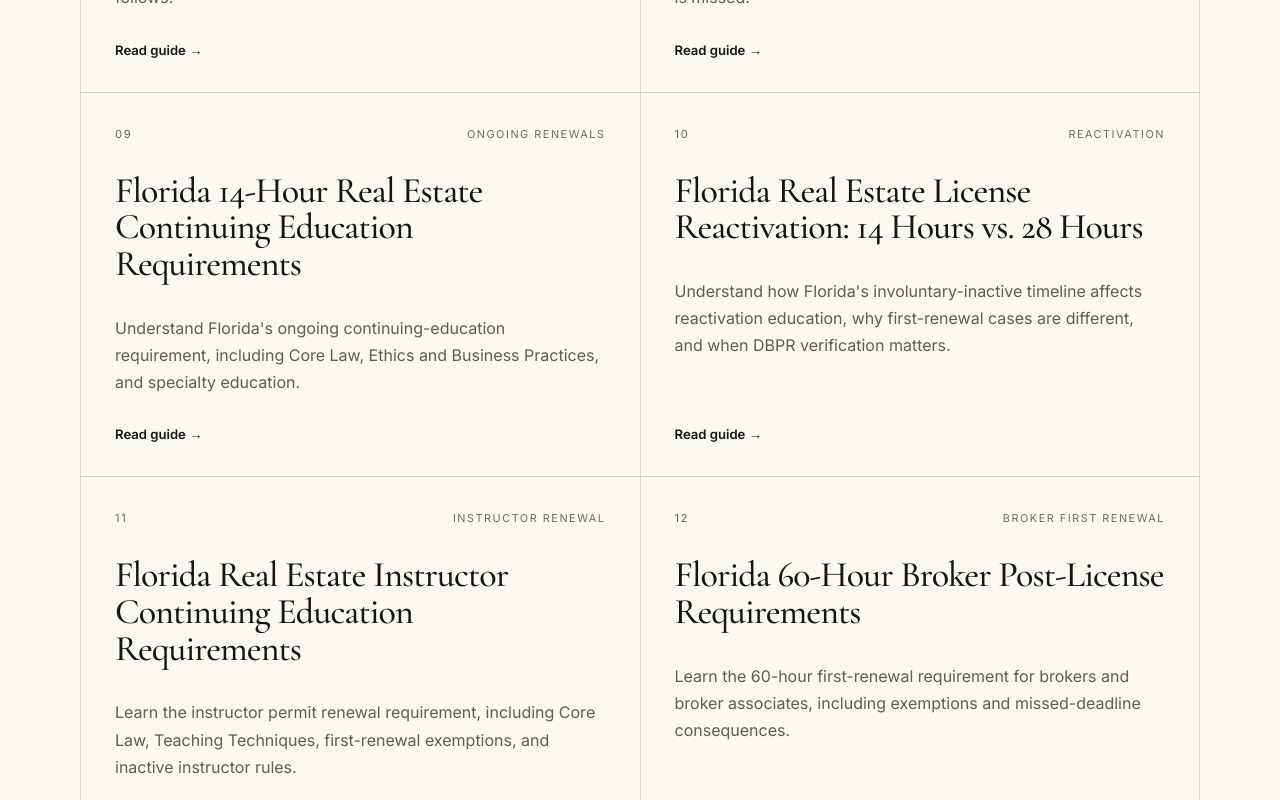
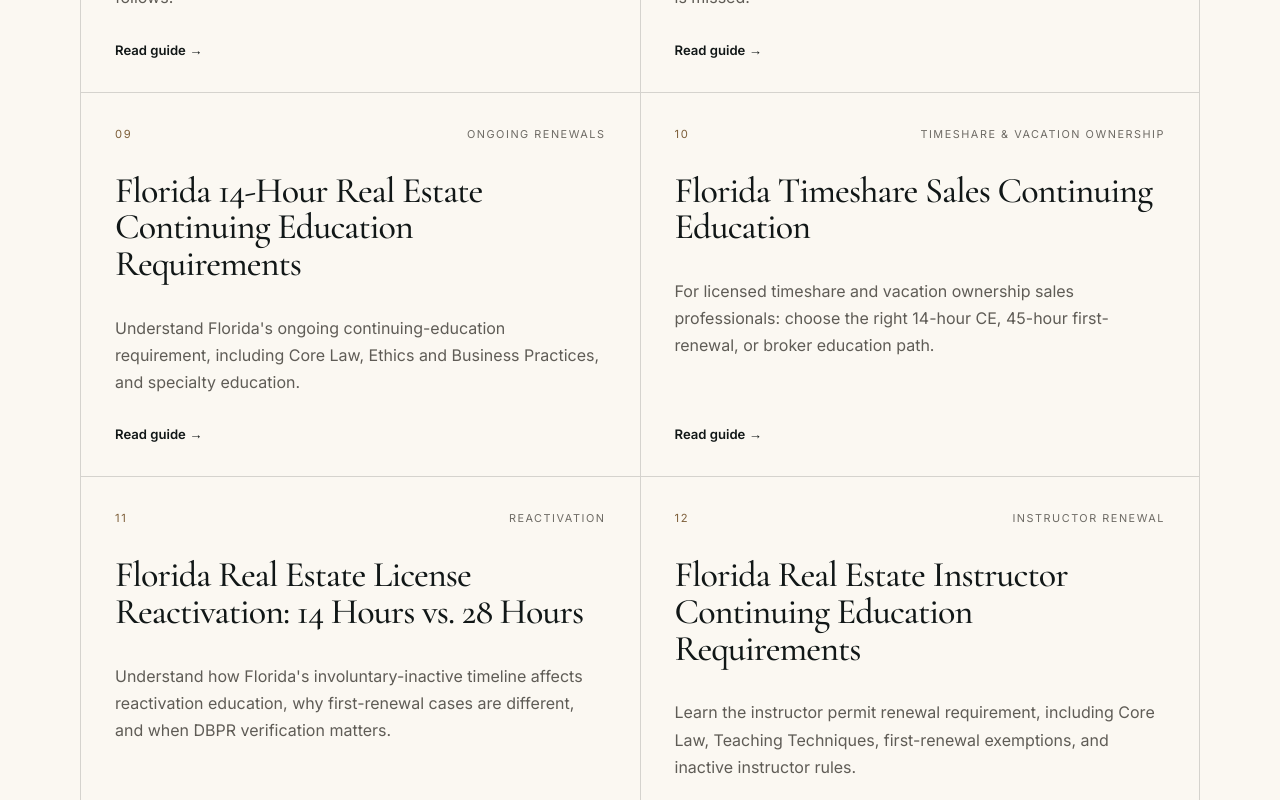
Before and after one commit to BrianLook/Greyson-Institute-Website, a Next.js app: page /guides in a window 1280 px wide. Shown: the part 2920-3720 px from the top of the page. Built offline with nearby package versions, Linux system fonts and the light colour scheme.

Commit message:
Add vacation ownership education guide to Greyson guide directory

```diff
--- a/app/guides/page.tsx
+++ b/app/guides/page.tsx
@@ -85,6 +85,14 @@ const guides = [
   },
   {
     number: "10",
+    stage: "TIMESHARE & VACATION OWNERSHIP",
+    title: "Florida Timeshare Sales Continuing Education",
+    description:
+      "For licensed timeshare and vacation ownership sales professionals: choose the right 14-hour CE, 45-hour first-renewal, or broker education path.",
+    href: "/florida-timeshare-sales-continuing-education",
+  },
+  {
+    number: "11",
     stage: "REACTIVATION",
     title: "Florida Real Estate License Reactivation: 14 Hours vs. 28 Hours",
     description:
@@ -92,7 +100,7 @@ const guides = [
     href: "/florida-real-estate-license-reactivation",
   },
   {
-    number: "11",
+    number: "12",
     stage: "INSTRUCTOR RENEWAL",
     title: "Florida Real Estate Instructor Continuing Education Requirements",
     description:
@@ -100,7 +108,7 @@ const guides = [
     href: "/florida-real-estate-instructor-continuing-education",
   },
   {
-    number: "12",
+    number: "13",
     stage: "BROKER FIRST RENEWAL",
     title: "Florida 60-Hour Broker Post-License Requirements",
     description:
@@ -108,7 +116,7 @@ const guides = [
     href: "/florida-60-hour-broker-post-license-requirements",
   },
   {
-    number: "13",
+    number: "14",
     stage: "CAREER ADVANCEMENT",
     title: "How to Become a Florida Real Estate Broker",
     description:
@@ -116,7 +124,7 @@ const guides = [
     href: "/how-to-become-florida-real-estate-broker",
   },
   {
-    number: "14",
+    number: "15",
     stage: "INSTRUCTOR PATH",
     title: "How to Become a Florida Real Estate Instructor",
     description:
```
